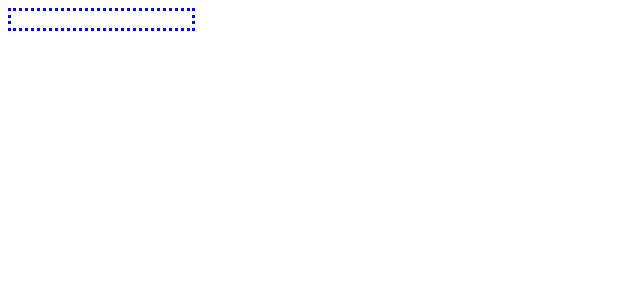
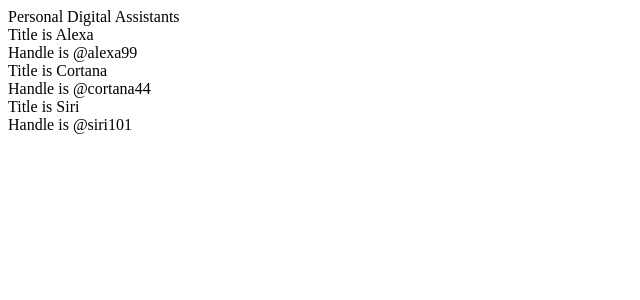
Before and after one commit to Caleeeb/react-learning, a React (Create React App) app: page / in a window 1280 px wide. Shown: the top 300 px of the page, without its empty margins (0-640 px from the left). Built offline with nearby package versions, Linux system fonts and the light colour scheme.

Commit message:
add new ProfileCard component, test props

```diff
--- /dev/null
+++ b/src/App.js
@@ -0,0 +1,14 @@
+import ProfileCard from './ProfileCard';
+
+function App() {
+  return (
+    <div>
+      <div>Personal Digital Assistants</div>
+      <ProfileCard title='Alexa' handle='@alexa99' />
+      <ProfileCard title='Cortana' handle='@cortana44' />
+      <ProfileCard title='Siri' handle='@siri101' />
+    </div>
+  );
+}
+
+export default App;
--- /dev/null
+++ b/src/ProfileCard.js
@@ -0,0 +1,10 @@
+function ProfileCard({ title, handle }) {
+  return (
+  <div>
+    <div>Title is {title}</div>
+    <div>Handle is {handle}</div>
+  </div>
+  );
+}
+
+export default ProfileCard;
--- a/src/index.js
+++ b/src/index.js
@@ -1,6 +1,7 @@
 // 1) import and React and ReactDOM libraries
 import React from 'react';
 import ReactDOM from 'react-dom/client';
+import App from './App';
 
 // 2) Get a rerference to the div with ID root
 const el = document.getElementById('root');
@@ -9,9 +10,9 @@
 const root = ReactDOM.createRoot(el);
 
 // 4) Creat React compenent
-function App() {
-  return <input style={{ border: '3px dotted blue' }} type="number" min={5} />;
-}
+// function App() {
+//   return <input style={{ border: '3px dotted blue' }} type="number" min={5} />;
+// } (this was moved to App.js as this is a cleaner way of organizing a React project)
 
 // 5) Show React compenent on the screen
 root.render(<App />);
```
